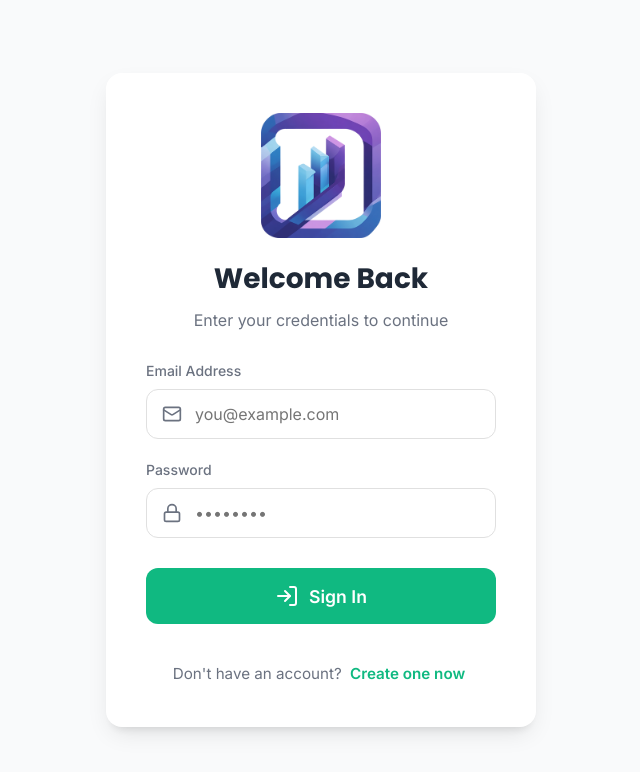
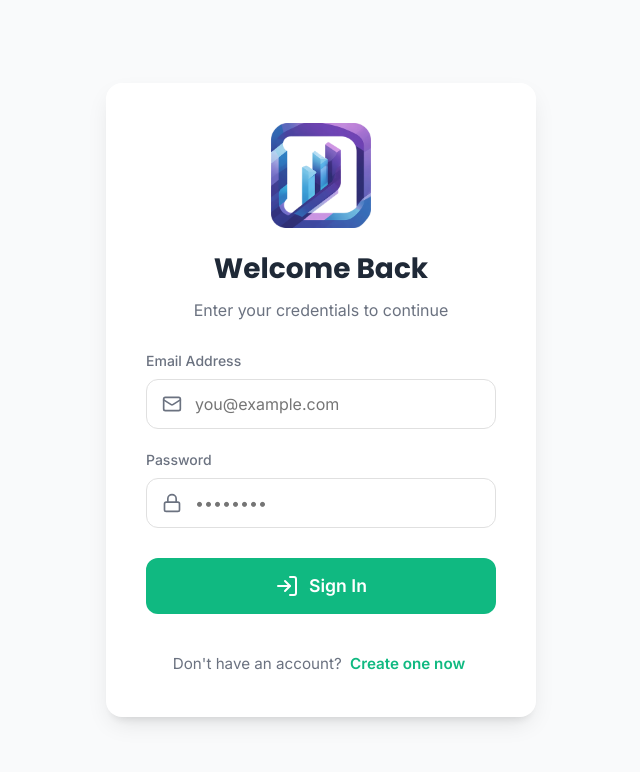
Before and after one commit to Jvagarinho/Domestik, a React (Vite) app: page / in a window 1280 px wide. Shown: the top 772 px of the page, without its empty margins (319-959 px from the left). Built offline with nearby package versions, Linux system fonts and the light colour scheme; no server answers.

Commit message:
Update Login.tsx

```diff
--- a/src/components/Login.tsx
+++ b/src/components/Login.tsx
@@ -58,7 +58,7 @@ export function Login() {
                         src="/logo.png"
                         alt="Domestik Logo"
                         style={{
-                            width: '120px',
+                            width: '100px',
                             height: 'auto',
                             margin: '0 auto 20px',
                             display: 'block'
```
